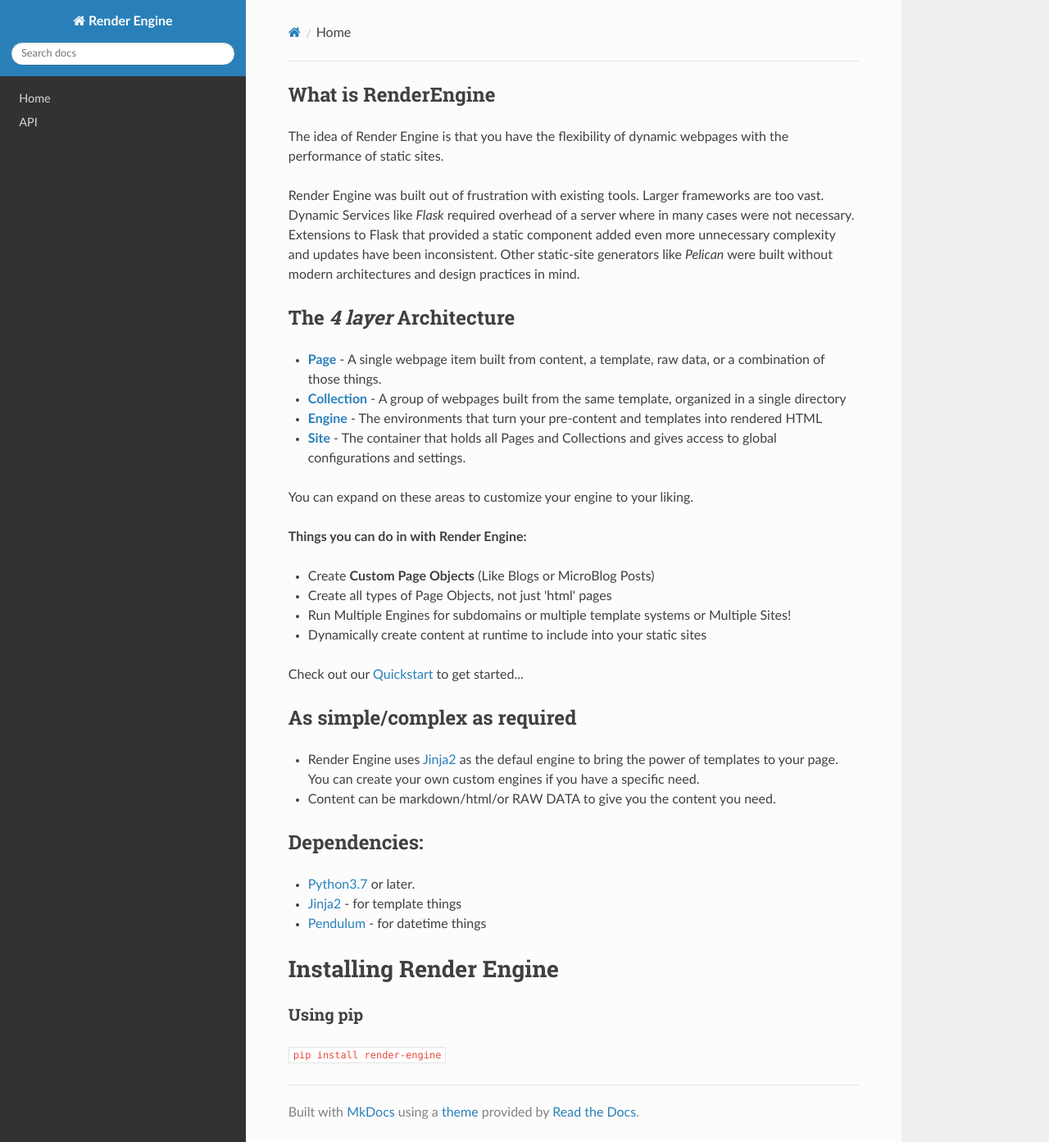
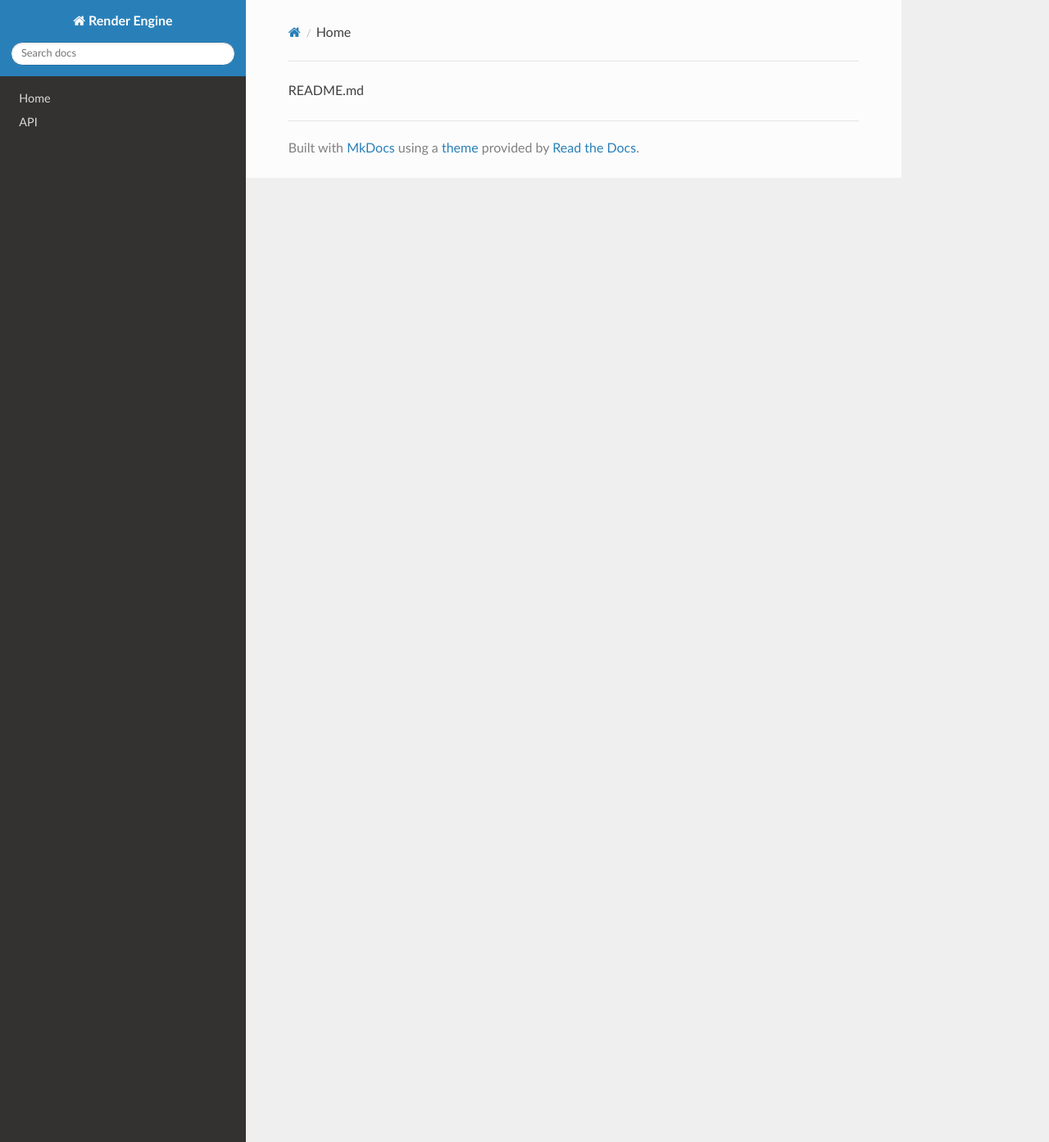
Before and after one commit to render-engine/render-engine, an MkDocs documentation site: the page built from docs/README.md, in a window 1280 px wide and 1393 px high. Shown: the whole window at 82% size. Built offline with MkDocs 1.6.1, drawn with Linux system fonts in a browser that asks for light colours; nearby versions of some CDN libraries.

Commit message:
update docs

```diff
--- a/docs/README.md
+++ b/docs/README.md
@@ -1,47 +1 @@
-## What is RenderEngine
-
-The idea of Render Engine is that you have the flexibility of dynamic webpages with the performance of static sites.
-
-Render Engine was built out of frustration with existing tools.
-Larger frameworks are too vast.
-Dynamic Services like _Flask_ required overhead of a server where in many cases were not necessary.
-Extensions to Flask that provided a static component added even more unnecessary complexity and updates have been inconsistent.
-Other static-site generators like _Pelican_ were built without modern architectures and design practices in mind.
-
-## The _4 layer_ Architecture
-
-* **[Page](/render_engine/page.html)** - A single webpage item built from content, a template, raw data, or a combination of those things.
-* **[Collection](/render_engine/collection.html)** - A group of webpages built from the same template, organized in a single directory
-* **[Engine](/render_engine/engine.html)** - The environments that turn your pre-content and templates into rendered HTML
-* **[Site](/render_engine/site.html)** - The container that holds all Pages and Collections and gives access to global configurations and settings.
-
-You can expand on these areas to customize your engine to your liking.
-
-
-**Things you can do in with Render Engine:**
-
-- Create **Custom Page Objects** (Like Blogs or MicroBlog Posts)
-- Create all types of Page Objects, not just 'html' pages
-- Run Multiple Engines for subdomains or multiple template systems or Multiple Sites!
-- Dynamically create content at runtime to include into your static sites
-
-Check out our [Quickstart](docs/QUICKSTART.md) to get started...
-
-## As simple/complex as required
-
-- Render Engine uses [Jinja2] as the defaul engine to bring the power of templates to your page. You can create your own custom engines if you have a specific need.
-- Content can be markdown/html/or RAW DATA to give you the content you need.
-
-## Dependencies:
-- [Python3.7](https://python.org) or later.
-- [Jinja2] - for template things
-- [Pendulum] - for datetime things
-
-
-# Installing Render Engine
-
-### Using pip
-`pip install render-engine`
-
-[Jinja2]: https://jinja.palletsprojects.com/en/latest
-[Pendulum]: https://pendulum.eustace.io
+README.md
--- a/setup.py
+++ b/setup.py
@@ -41,7 +41,7 @@
     # For a discussion on single-sourcing the version across setup.py and the
     # project code, see
     # https://packaging.python.org/en/latest/single_source_version.html
-    version='2020.2.dev9',  # Required
+    version='2020.2.dev10',  # Required
 
     # This is a one-line description or tagline of what your project does. This
     # corresponds to the "Summary" metadata field:
```
